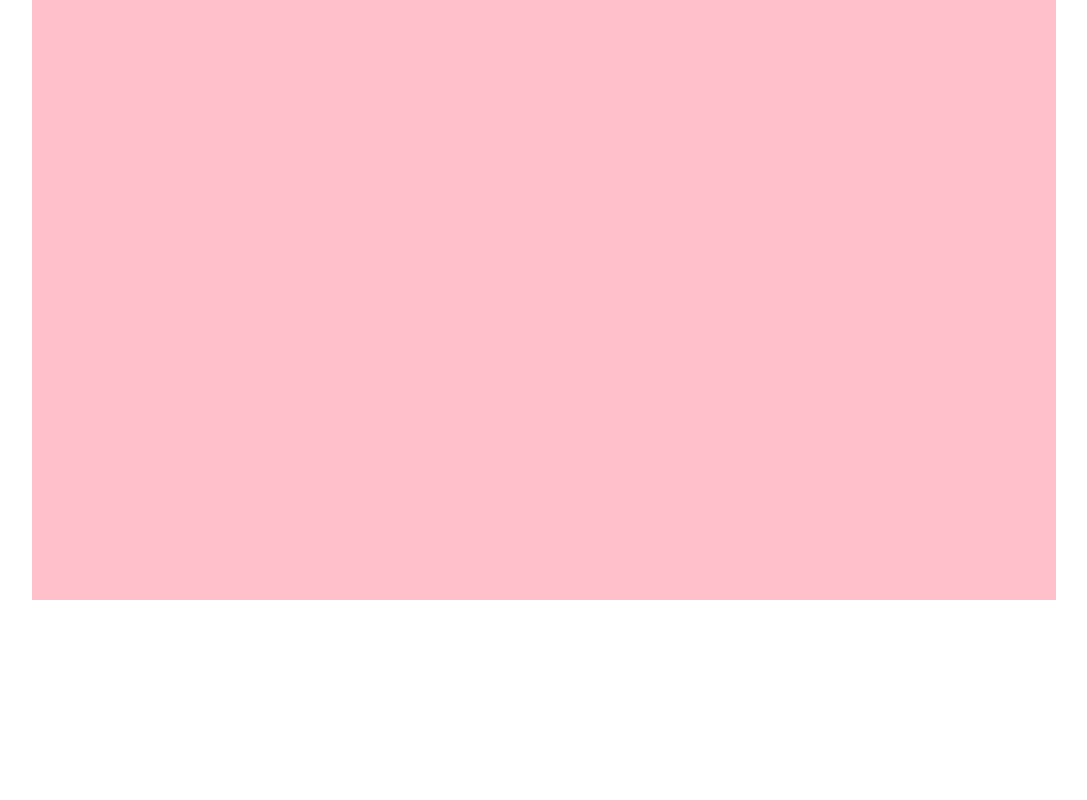
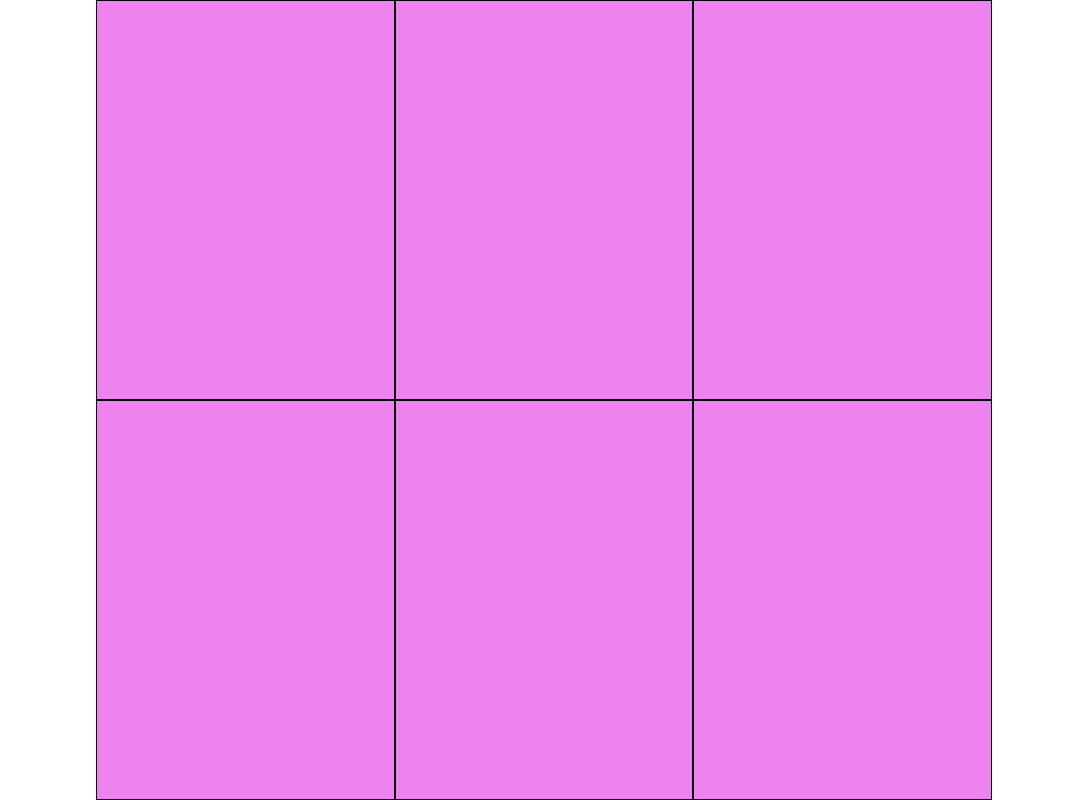
Before and after one commit to classe-47/boolando, a plain HTML site: page index.html in a window 1280 px wide. Shown: the whole page, without its empty margins (96-1183 px from the left). Drawn offline with Linux system fonts and the light colour scheme.

Commit message:
card con float

```diff
--- a/css/style.css
+++ b/css/style.css
@@ -5,8 +5,28 @@
 }
 
 .container {
-    width: 80%;
+    width: 70%;
     margin: 0 auto;
+}
+
+.clearfix::after {
+    content: "";
+    display: table;
+    clear: both;
+}
+
+
+/* soluzione con inline-block */
+/* .card {
+    width: calc(100% / 3 - 3px);
+    display: inline-block;
+} */
+
+
+/* soluzione con il float */
+.card {
+    width: calc(100% / 3);
+    float: left;
 }
 
 
@@ -15,6 +35,12 @@
 /* debug */
 
 .debug .container {
-    height: 600px;
+    height: 800px;
     background-color: pink;
 }
+
+.debug .card {
+    height: 400px;
+    background-color: violet;
+    border: 1px solid black;
+}
--- a/index.html
+++ b/index.html
@@ -9,8 +9,44 @@
 </head>
 <body class="debug">
 
-    <div class="container">
+    <div class="container clearfix">
 
+        <!-- card prodotto -->
+        <div class="card">
+
+        </div>
+        <!-- /card -->
+
+        <!-- card prodotto -->
+        <div class="card">
+
+        </div>
+        <!-- /card -->
+
+        <!-- card prodotto -->
+        <div class="card">
+
+        </div>
+        <!-- /card -->
+
+
+        <!-- card prodotto -->
+        <div class="card">
+
+        </div>
+        <!-- /card -->
+
+        <!-- card prodotto -->
+        <div class="card">
+
+        </div>
+        <!-- /card -->
+
+        <!-- card prodotto -->
+        <div class="card">
+
+        </div>
+        <!-- /card -->
 
     </div>
 
```
